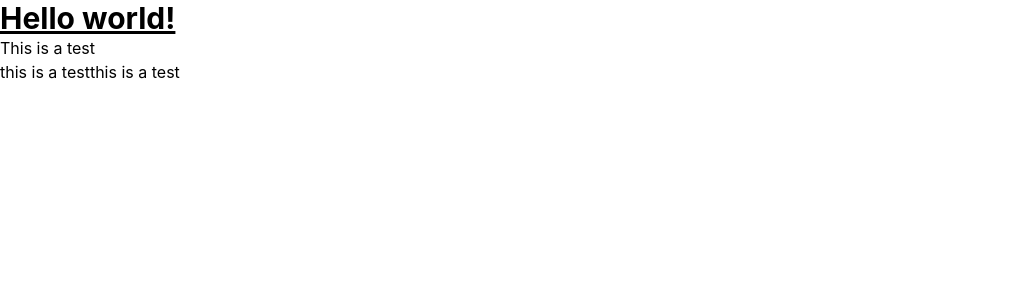
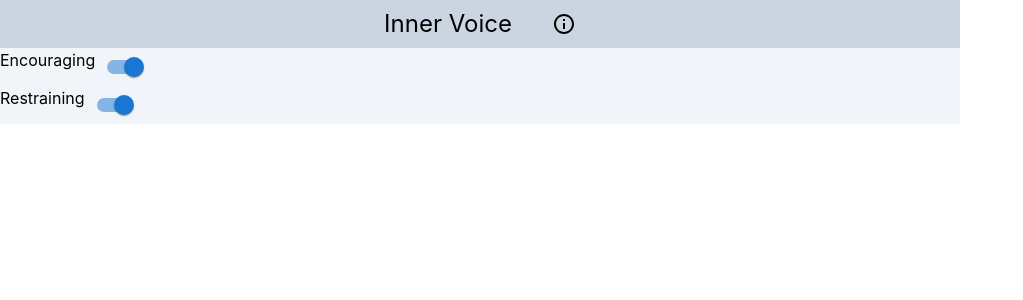
Before and after one commit to spiltbeans/shopping, a React (Create React App) app: page / in a window 1280 px wide. Shown: the top 300 px of the page, without its empty margins (0-1023 px from the left). Built offline with nearby package versions, Linux system fonts and the light colour scheme.

Commit message:
build Header, Option, ~Power
Power needs to be connected to state and have styling

```diff
--- a/package.json
+++ b/package.json
@@ -5,6 +5,7 @@
   "dependencies": {
     "@emotion/react": "^11.10.5",
     "@emotion/styled": "^11.10.5",
+    "@mui/icons-material": "^5.11.0",
     "@mui/material": "^5.11.8",
     "@testing-library/jest-dom": "^5.16.5",
     "@testing-library/react": "^13.4.0",
--- a/src/App.js
+++ b/src/App.js
@@ -1,19 +1,13 @@
-import Button from "./components/Button";
-const handle = () => console.log('test1')
-const handle2 = () => console.log('test2')
-
+import Header from './components/Header'
+import Options from './components/Options';
+import Power from './components/Power';
 const App = () => {
   return (
-    <>
-      <h1 className="text-3xl font-bold underline">
-        Hello world!
-      </h1>
-      <div className="App">
-        This is a test
-      </div>
-      <Button onClick={handle} message="hello" />
-      <Button onClick={handle2} message="hello2" />
-    </>
+    <div className={'w-9/12 h-5/6'}>
+      <Header/>
+      <Options/>
+      <Power/>
+    </div>
 
   );
 }
--- a/src/components/Button.js
+++ /dev/null
@@ -1,21 +0,0 @@
-import { useMemo } from "react"
-import { useAtom } from "jotai"
-import { appstateAtom } from '../state/State'
-
-
-
-const Button = ({ onClick, message }) => {
-    const [state, setState] = useAtom(appstateAtom)
-
-    const handle = () => {
-
-        setState(prev=>prev==='this is not a test' ? 'this is a test' : 'this is not a test')
-    }
-    const content = useMemo(() => {
-        return <button onClick={handle}>{state}</button>
-    }, [state])
-
-    return (<>{content}</>)
-}
-
-export default Button
--- /dev/null
+++ b/src/components/Header.js
@@ -0,0 +1,32 @@
+//React
+
+//Elements
+import { InfoOutlined } from '@mui/icons-material';
+
+//Providers
+
+//CSS
+
+const handleInformation = () => console.log('information triggered')
+const Header = () => {
+    return (
+        <div className={`
+        w-full
+        h-full
+        flex
+        flex-row
+        gap-x-10
+        justify-center
+        justify-self-center
+        items-center
+        py-2
+        bg-slate-300
+        `}>
+            <div className={`text-2xl`}>Inner Voice</div>
+            <InfoOutlined className={'hover:backdrop-brightness-90 cursor-pointer'} onClick={handleInformation} />
+        </div>
+    )
+
+}
+
+export default Header
--- /dev/null
+++ b/src/components/Options.js
@@ -0,0 +1,45 @@
+//React
+import { useAtom } from 'jotai'
+//Elements
+import { Switch } from '@mui/material'
+
+//Providers
+import { encourageAtom, restrainAtom } from '../state/State'
+//CSS
+
+const Options = () => {
+
+    const [encourage, setEncourage] = useAtom(encourageAtom)
+    const [restrain, setRestrain] = useAtom(restrainAtom)
+
+    const handleChange = e => {
+        if (e.target.dataset.type === 'encourage') {
+            setEncourage(prev => !prev)
+        } else if (e.target.dataset.type === 'restrain') {
+            setRestrain(prev => !prev)
+        }
+    }
+    return (
+        <div className={`
+            w-full
+            h-full
+            flex
+            flex-col
+            mx-auto
+            bg-slate-100
+        `}>
+            <div className={`flex flex-row`}>
+                <div className={`text-l`}>Encouraging</div>
+                <Switch inputProps={{ 'data-type': 'encourage' }} onChange={handleChange} defaultChecked={encourage} />
+            </div>
+            <div className={`flex flex-row`}>
+                <div className={`text-l`}>Restraining</div>
+                <Switch inputProps={{ 'data-type': 'restrain' }} onChange={handleChange} defaultChecked={restrain} />
+            </div>
+
+
+        </div>
+    )
+}
+
+export default Options
--- /dev/null
+++ b/src/components/Power.js
@@ -0,0 +1,5 @@
+const Power = () => {
+    return <></>
+}
+
+export default Power
--- a/src/state/State.js
+++ b/src/state/State.js
@@ -1,3 +1,5 @@
 import { atom } from "jotai";
 
-export const appstateAtom = atom('this is a test')
+export const powerAtom = atom(true)
+export const encourageAtom = atom(true)
+export const restrainAtom = atom(true)
```
Also changed, not shown: src/css/Header.module.css (added), 2 other files (tests, documents, lock files or other folders).
